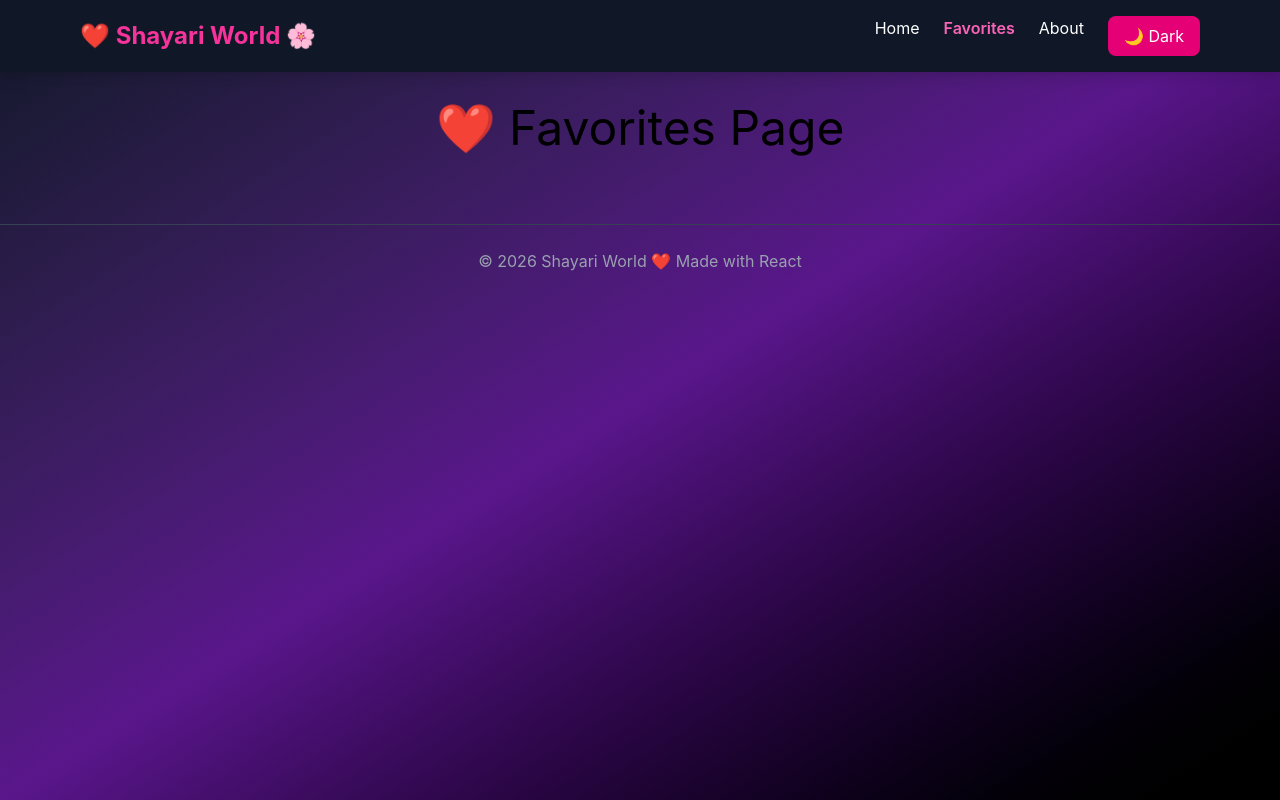
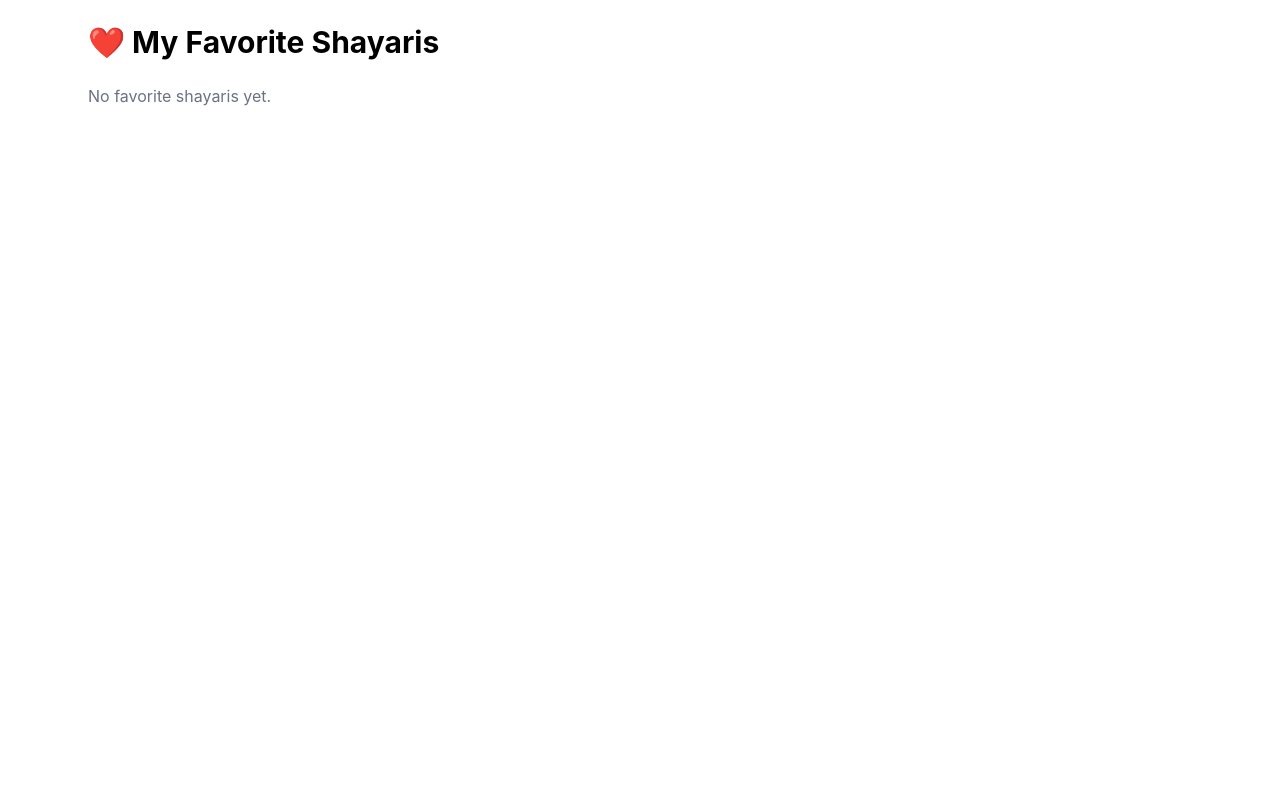
Before and after one commit to Gayatri160288/shayari-world, a React (Vite) app: page /favorites in a window 1280 px wide. Built offline with nearby package versions, Linux system fonts and the light colour scheme.

Commit message:
chnages for favorite page

```diff
--- a/src/components/ShayariCard.jsx
+++ b/src/components/ShayariCard.jsx
@@ -2,7 +2,7 @@ import React, { useState, useEffect } from "react";
 import { toPng } from "html-to-image";
 import { useRef } from "react";
 import { getFavorites, toggleFavorite } from "../utils/favorites";
-function ShayariCard({ id, text, category, addFavorite }) {
+function ShayariCard({ id, text, category, onFavoriteChange }) {
   const [copied, setCopied] = useState(false);
   const cardRef = React.useRef(null);
   const [isFav, setIsFav] = useState(false);
@@ -14,7 +14,12 @@ function ShayariCard({ id, text, category, addFavorite }) {
 
   const handleFavorite = () => {
     const updatedFavorites = toggleFavorite(id);
+
     setIsFav(updatedFavorites.includes(id));
+
+    if (onFavoriteChange) {
+      onFavoriteChange();
+    }
   };
 
   const copyShayari = () => {
--- a/src/pages/Favorites.jsx
+++ b/src/pages/Favorites.jsx
@@ -1,16 +1,57 @@
 import MainLayout from "../layouts/MainLayout";
-function Favorites() {
+import { useEffect, useState } from "react";
+import ShayariCard from "../components/ShayariCard";
+import shayaris from "../data/shayaris";
+import { getFavorites } from "../utils/favorites";
+
+const Favorites = () => {
+  const [favoriteShayaris, setFavoriteShayaris] = useState([]);
+
+  useEffect(() => {
+    const favorites = getFavorites();
+
+    const filtered = shayaris.filter((shayari) =>
+      favorites.includes(shayari.id),
+    );
+
+    setFavoriteShayaris(filtered);
+  }, []);
+
+  const loadFavorites = () => {
+    const favorites = getFavorites();
+
+    const filtered = shayaris.filter((shayari) =>
+      favorites.includes(shayari.id),
+    );
+
+    setFavoriteShayaris(filtered);
+  };
+
+  useEffect(() => {
+    loadFavorites();
+  }, []);
+
   return (
+    <div className="max-w-6xl mx-auto p-6">
+      <h1 className="text-3xl font-bold mb-6">❤️ My Favorite Shayaris</h1>
 
-    <MainLayout>
-
-      <h1 className="text-5xl">
-        ❤️ Favorites Page
-      </h1>
-
-    </MainLayout>
-
+      {favoriteShayaris.length === 0 ? (
+        <p className="text-gray-500">No favorite shayaris yet.</p>
+      ) : (
+        <div className="grid gap-6">
+          {favoriteShayaris.map((shayari) => (
+            <ShayariCard
+              key={shayari.id}
+              id={shayari.id}
+              text={shayari.text}
+              category={shayari.category}
+              onFavoriteChange={loadFavorites}
+            />
+          ))}
+        </div>
+      )}
+    </div>
   );
-}
+};
 
 export default Favorites;
```
